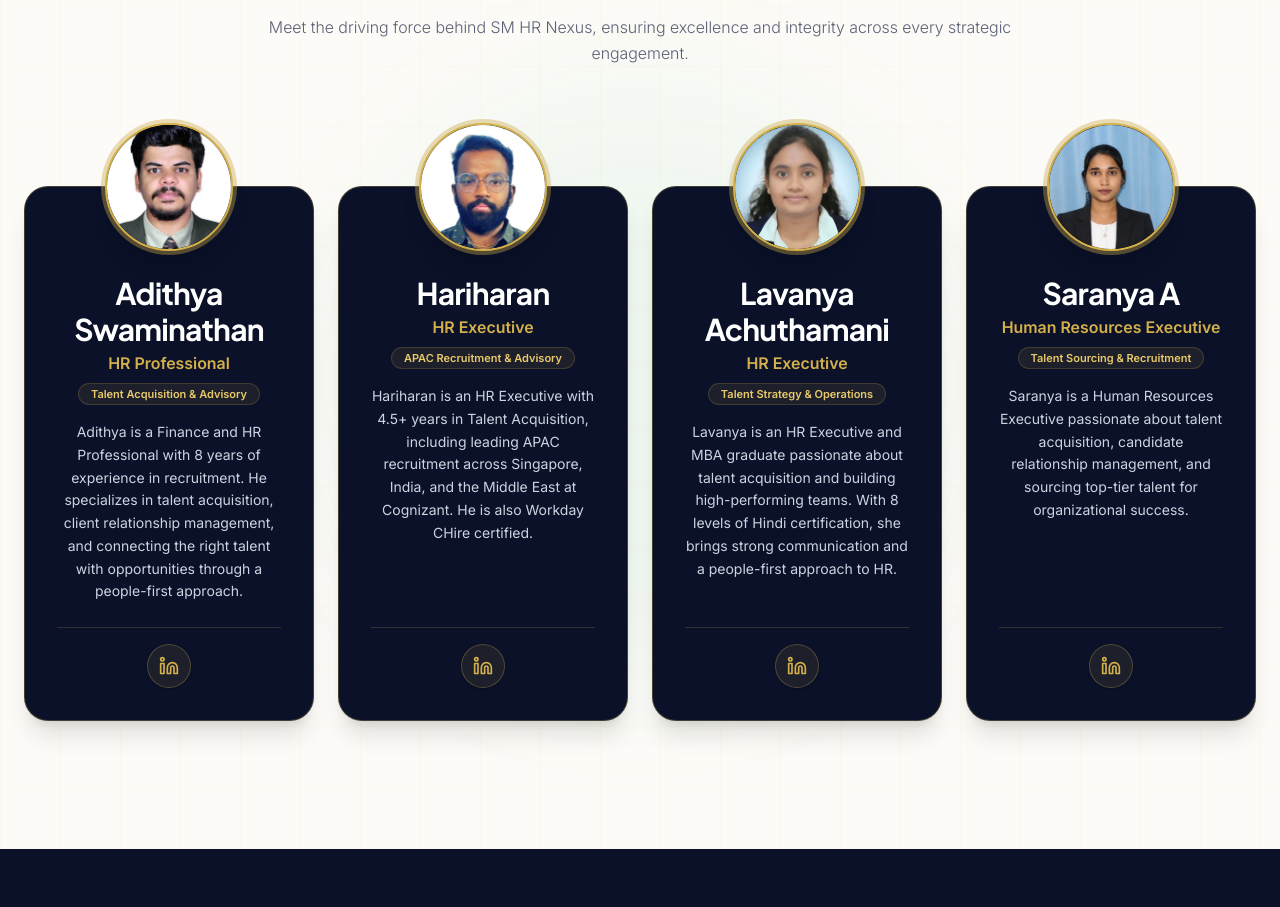
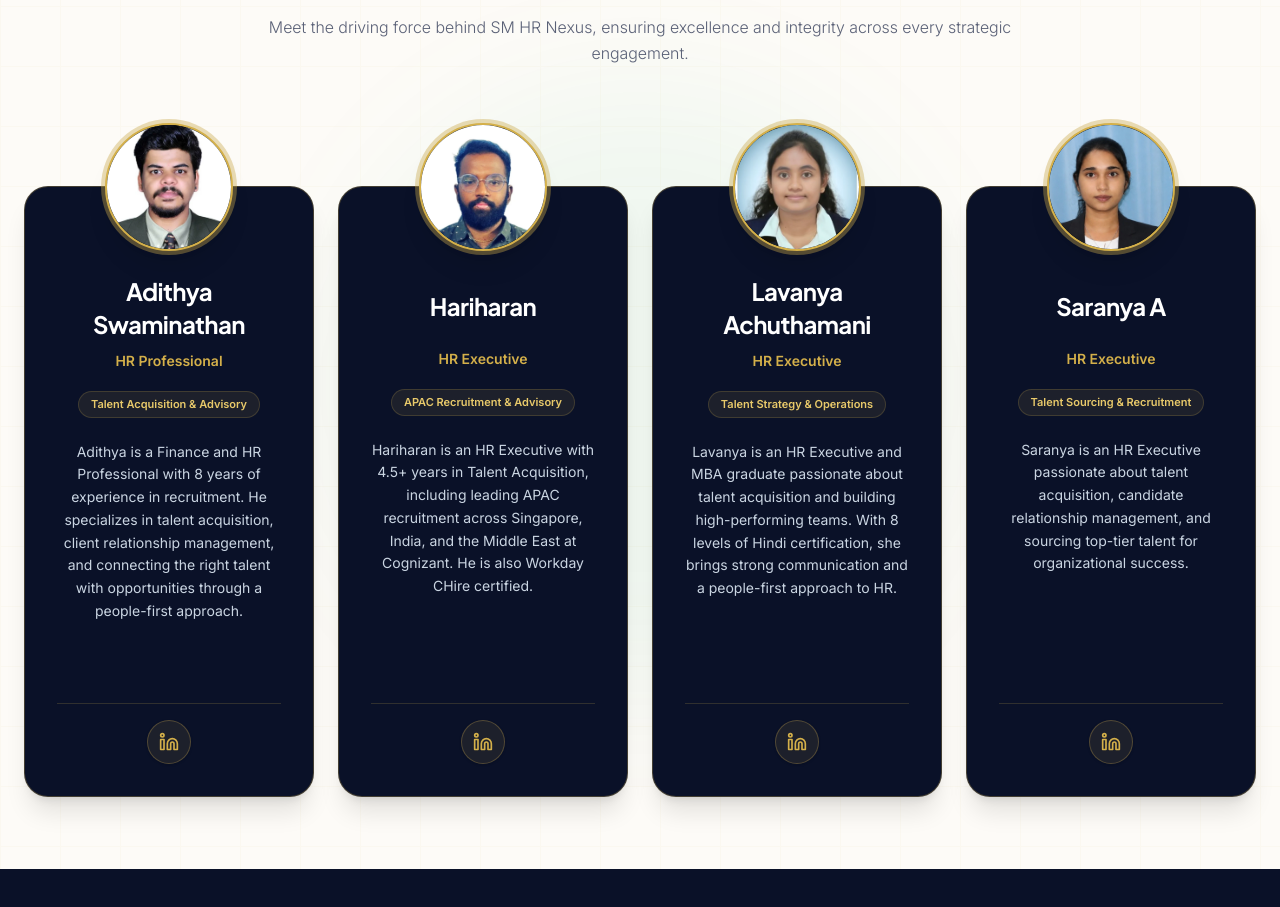
Before and after one commit to balaprasanna20/SM-HR-NEXUS, a React (Vite) app: page /about in a window 1280 px wide. Shown: the part 1969-2876 px from the top of the page. Built offline with nearby package versions, Linux system fonts and the light colour scheme; no server answers.

Commit message:
Fix 4th photo cropping and align card elements vertically across all team members

```diff
--- a/src/components/widgets/GSAPTeamShowcase.jsx
+++ b/src/components/widgets/GSAPTeamShowcase.jsx
@@ -9,7 +9,7 @@ const FounderCard = ({ member, index }) => {
       whileInView={{ opacity: 1, y: 0 }}
       viewport={{ once: true, margin: "-50px" }}
       transition={{ duration: 0.5, delay: index * 0.1, ease: [0.16, 1, 0.3, 1] }}
-      className="relative bg-navy-900 border border-gold-500/30 rounded-3xl p-6 sm:p-8 pt-16 sm:pt-20 shadow-xl hover:shadow-2xl hover:border-gold-500/60 transition-all duration-300 flex flex-col items-center text-center mt-14 group"
+      className="relative bg-navy-900 border border-gold-500/30 rounded-3xl p-6 sm:p-8 pt-16 sm:pt-20 shadow-xl hover:shadow-2xl hover:border-gold-500/60 transition-all duration-300 flex flex-col items-center text-center mt-14 group h-full"
     >
       {/* Top Overlapping Circular Avatar Photo */}
       <div className="absolute -top-14 sm:-top-16 left-1/2 -translate-x-1/2">
@@ -17,31 +17,39 @@ const FounderCard = ({ member, index }) => {
           <img
             src={member.image}
             alt={member.name}
-            className="w-full h-full object-cover scale-115"
+            className="w-full h-full object-cover scale-105"
             style={{ objectPosition: member.imagePosition || 'center top' }}
           />
         </div>
       </div>
 
-      {/* Name */}
-      <h3 className="text-2xl sm:text-3xl font-bold text-white tracking-tight mt-2">
+      {/* Name - min-h ensures 1-line and 2-line names align */}
+      <div className="min-h-[4rem] flex items-center justify-center mt-2">
+        <h3 className="text-xl sm:text-2xl font-bold text-white tracking-tight leading-snug">
           {member.name}
         </h3>
+      </div>
 
       {/* Role / Subtitle */}
-      <p className="text-sm sm:text-base font-semibold text-gold-400 mt-1">
+      <div className="min-h-[2rem] flex items-center justify-center mt-1">
+        <p className="text-sm font-semibold text-gold-400">
           {member.role}
         </p>
+      </div>
 
       {/* Department Tag */}
-      <span className="text-[11px] font-semibold text-gold-300 bg-gold-500/10 border border-gold-500/20 px-3 py-0.5 rounded-full mt-2">
+      <div className="min-h-[2.5rem] flex items-center justify-center mt-2">
+        <span className="text-[11px] font-semibold text-gold-300 bg-gold-500/10 border border-gold-500/20 px-3 py-1 rounded-full text-center">
           {member.department}
         </span>
+      </div>
 
       {/* Short Intro / Description */}
-      <p className="text-xs sm:text-sm text-slate-300 leading-relaxed mt-4 flex-1 max-w-xs font-normal">
+      <div className="flex-1 flex items-start justify-center mt-4">
+        <p className="text-xs sm:text-sm text-slate-300 leading-relaxed max-w-xs font-normal text-center">
           {member.bio}
         </p>
+      </div>
 
       {/* LinkedIn Profile Icon Button at Bottom */}
       <div className="mt-6 pt-4 border-t border-gold-500/20 w-full flex justify-center">
--- a/src/data/team.js
+++ b/src/data/team.js
@@ -36,12 +36,12 @@ export const teamMembers = [
   {
     id: 'saranya-a',
     name: "Saranya A",
-    role: "Human Resources Executive",
+    role: "HR Executive",
     department: "Talent Sourcing & Recruitment",
     image: "/images/team/saranya-a.webp",
-    imagePosition: "center 25%",
+    imagePosition: "center top",
     highlights: ["HR Executive", "Talent Acquisition", "Candidate Sourcing"],
-    bio: "Saranya is a Human Resources Executive passionate about talent acquisition, candidate relationship management, and sourcing top-tier talent for organizational success.",
+    bio: "Saranya is an HR Executive passionate about talent acquisition, candidate relationship management, and sourcing top-tier talent for organizational success.",
     linkedin: "https://www.linkedin.com/in/saranyas25?utm_source=share_via&utm_content=profile&utm_medium=member_android"
   }
 ];
```
Also changed, not shown: public/images/team/saranya-a.webp. Lines whose indentation alone changed are shown as unchanged.
